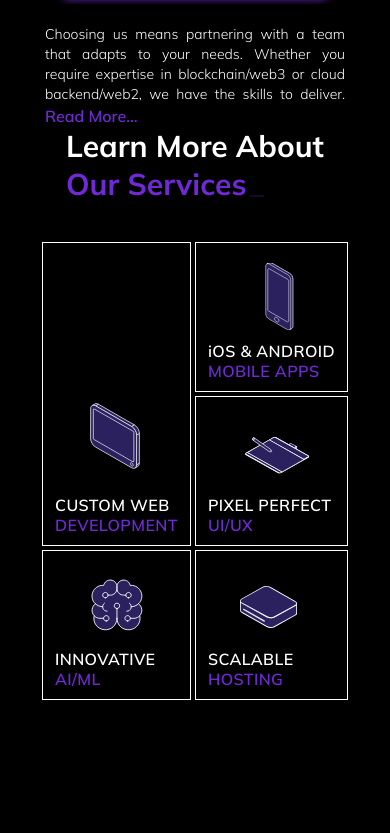
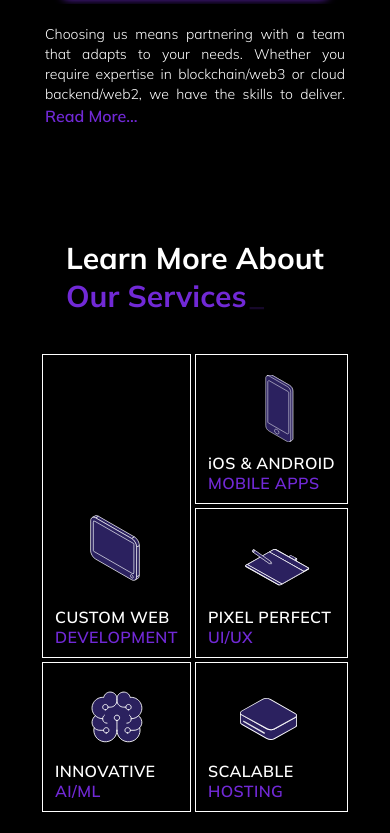
Before and after one commit to renji18/vxl-website, a React (Create React App) app: page / in a window 390 px wide. Shown: the part 2691-3524 px from the top of the page. Built offline with nearby package versions, Linux system fonts and the light colour scheme.

Commit message:
final submisstion v4

```diff
--- a/src/components/EffectController.jsx
+++ b/src/components/EffectController.jsx
@@ -103,8 +103,8 @@ const EffectController = () => {
         : vw > 900 && vw < 1199
         ? calculateStyles(225, 1.5, 20, 40, 40, 1.6, 20, 1.5)
         : vw > 500 && vw < 899
-        ? calculateStyles(200, 1.5, 0, 0, 20, 1.8, 4, 1.5)
-        : calculateStyles(180, 1.5, 0, 0, 20, 4, 4, 1.5)
+        ? calculateStyles(200, 1.5, 0, 0, 20, 1.5, 4, 1.5)
+        : calculateStyles(180, 1.5, 0, 0, 20, 3.5, 4, 1.5)
     }
 
     window.addEventListener("scroll", move)
--- a/src/components/Services.jsx
+++ b/src/components/Services.jsx
@@ -42,7 +42,7 @@ const Services = () => {
   ]
 
   return (
-    <div className="md:min-h-screen flex items-center justify-center">
+    <div className="md:min-h-screen mt-28 lg:mt-0 flex items-center justify-center">
       <div className="w-full flex flex-col lg:flex-row items-center justify-between gap-5 xl:gap-14 md:max-w-[470px] lg:max-w-[870px] xl:max-w-[1170px]">
         <div className="font-bold text-3xl md:text-4xl xl:text-5xl">
           <p className="">
```
